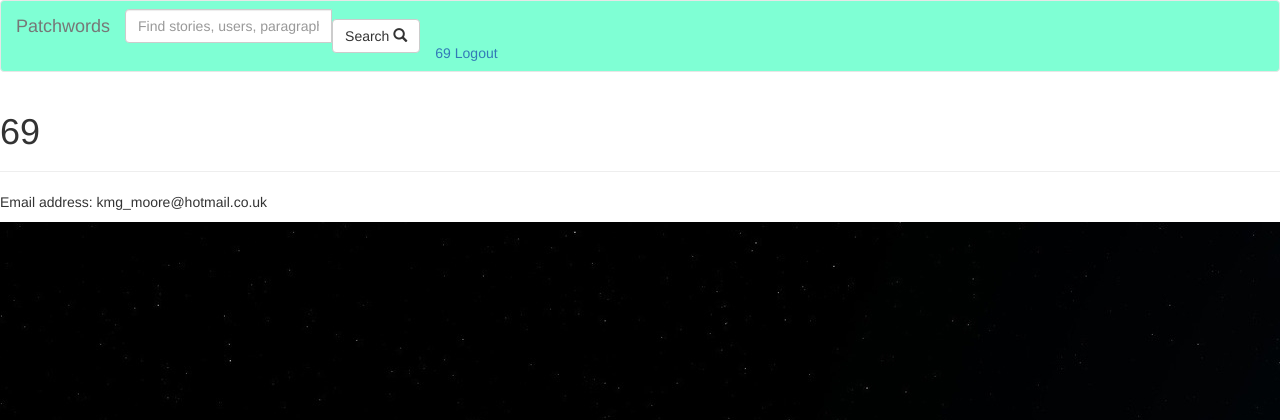
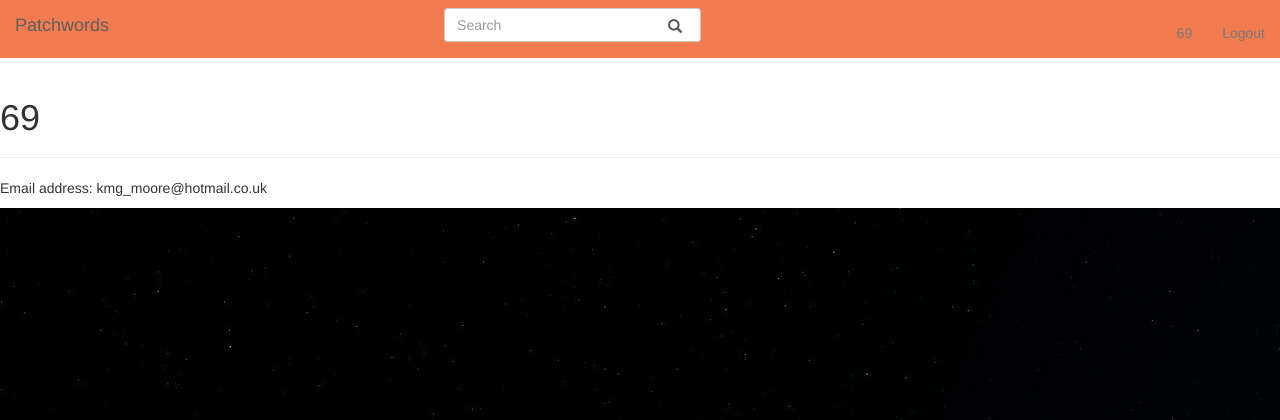
Before and after one commit to RetroMelon/PatchWords, a Django app: page /patchwords/profile/69/ in a window 1280 px wide; the page is wider, and only the part inside the window is pictured. Shown: the top 420 px of that part. Run offline with Django 3.2, Linux system fonts and the light colour scheme; a user stored in the database is signed in; data comes from the database, SQL or seed files in the repository; both versions use the stored data as it was after the commit; some libraries are stand-ins or nearby versions.

Commit message:
css'd shit a lot better.

```diff
--- a/patchwords_project/patchwords/static/css/base.css
+++ b/patchwords_project/patchwords/static/css/base.css
@@ -1,9 +1,38 @@
-.navbar {
-  background-color: aquamarine;
+.vcenter {
+  display: inline-block;
+  vertical-align: middle;
+  float: none;
 }
 
-.navbar-brand {
+.background-red {
+  background-color: #F27C4F;
+}
+
+.no-border {
+  border: 0px;
+  border-radius: 0px;
+}
+
+.text-white {
   color: white;
+}
+
+.text-black {
+  color: black;
+}
+
+/* search bar stuff */
+.stylish-input-group .input-group-addon{
+  background: white !important;
+}
+.stylish-input-group .form-control{
+  border-right:0;
+  box-shadow:0 0 0;
+  border-color:#ccc;
+}
+.stylish-input-group button{
+  border:0;
+  background:transparent;
 }
 
 .jumbotron {
--- a/patchwords_project/patchwords/templates/base.html
+++ b/patchwords_project/patchwords/templates/base.html
@@ -11,40 +11,34 @@
 {% block css_imports %}{% endblock %}
 
 
-<nav class="navbar navbar-default">
+<nav class="navbar navbar-default background-red no-border">
   <div class="container-fluid">
     <div class="navbar-header">
-          <button type="button" class="navbar-toggle collapsed" data-toggle="collapse" data-target=".navbar-collapse">
-            <span class="sr-only">Toggle navigation</span>
-            <span class="icon-bar"></span>
-            <span class="icon-bar"></span>
-            <span class="icon-bar"></span>
-          </button>
-          <a class="navbar-brand" href="/patchwords/">Patchwords</a>
+          <a class="navbar-brand text-white" href="/patchwords/">Patchwords</a>
         </div>
     <form class="navbar-form" role="search">
-      <div class="input-group">
-        <input type="text" class="form-control" placeholder="Find stories, users, paragraphs."></input>
-        <span class="input-group-btn">
-          <button class="btn btn-default" type="button">
-            Search
-            <span class="glyphicon glyphicon-search" aria-hidden="true"></span>
+      <div class="col-sm-6 col-sm-offset-3">
+        <div id="imaginary_container">
+          <div class="input-group stylish-input-group">
+            <input type="text" class="form-control"  placeholder="Search" >
+            <span class="input-group-addon">
+              <button type="submit">
+                <span class="glyphicon glyphicon-search"></span>
               </button>
             </span>
+          </div>
+        </div>
+      </div>
     </form>
 
-    <div class="navbar-collapse collapse">
     <div class="nav navbar-nav navbar-right">
       {% if user.is_authenticated %}
-            <a href="{% url 'profile' user.username%}">{{ user.username }}</a>
-            <a href="{% url 'auth_logout' %}?next=/patchwords/">Logout</a>
+      <a class="navbar-text" href="{% url 'profile' user.username%}">{{ user.username }}</a>
+      <a class="navbar-text" href="{% url 'auth_logout' %}?next=/patchwords/">Logout</a>
       {% else %}
-            <a href="{% url 'auth_login' %}?next=/patchwords/">Login</a>
-      <a href="{% url 'registration_register' %}">Register Here</a>
+      <a class="navbar-text" href="{% url 'auth_login' %}?next=/patchwords/">Login</a>
+      <a class="navbar-text" href="{% url 'registration_register' %}">Register Here</a>
       {% endif %}
-
-  <div>
-</div>
     </div>
 
 </nav>
```
Also changed, not shown: other parts of patchwords_project/patchwords/static/css/base.css (+31 -1 lines), patchwords_project/patchwords/templates/home.html (+7 -5 lines), patchwords_project/patchwords/templates/stories_list.html (+6 -6 lines), patchwords_project/media/profile_images/animals.png (added), patchwords_project/test_db.sqlite3. Lines whose indentation alone changed are shown as unchanged.
